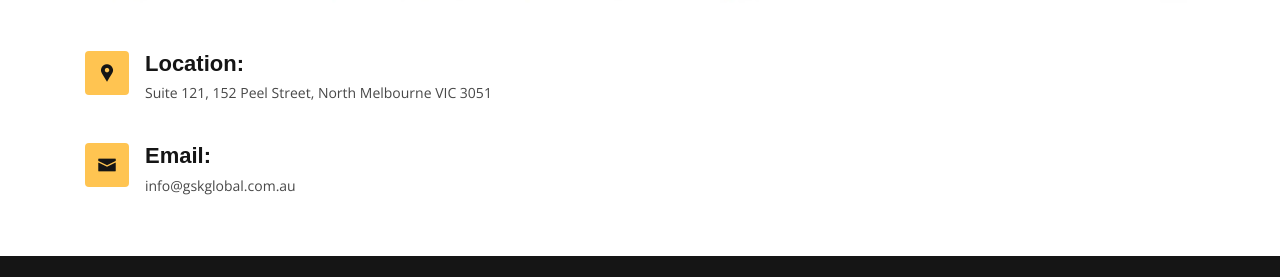
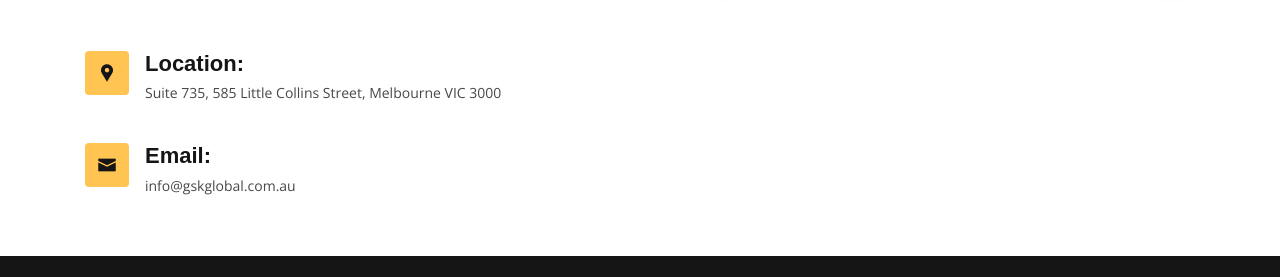
Before and after one commit to gursharan001/gskglobalsite, a Jekyll site: the page built from about.markdown, in a window 1280 px wide and 900 px high, scrolled down 4152 px. Shown: the part 177-454 px from the top of the window. Built offline with Jekyll 4.4.1, drawn with Linux system fonts in a browser that asks for light colours.

Commit message:
update location and address image

```diff
--- a/_includes/contact.html
+++ b/_includes/contact.html
@@ -26,7 +26,7 @@
                     <div class="address">
                         <i class="icofont-google-map"></i>
                         <h4>Location:</h4>
-                        <p>Suite 121, 152 Peel Street, North Melbourne VIC 3051</p>
+                        <p>Suite 735, 585 Little Collins Street, Melbourne VIC 3000</p>
                     </div>
 
                     <div class="email">
```
Also changed, not shown: assets/img/mobile-map.jpg, assets/img/mobile-map.webp.
